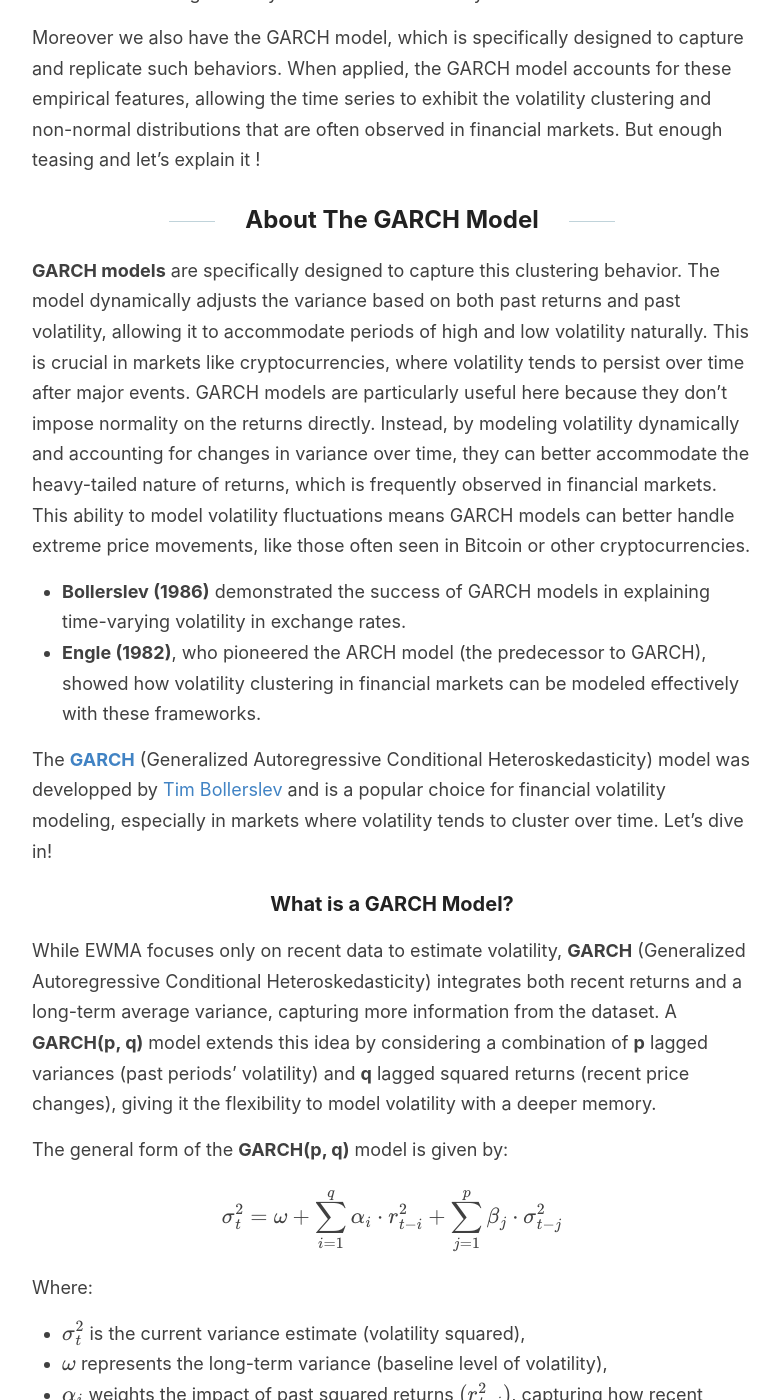
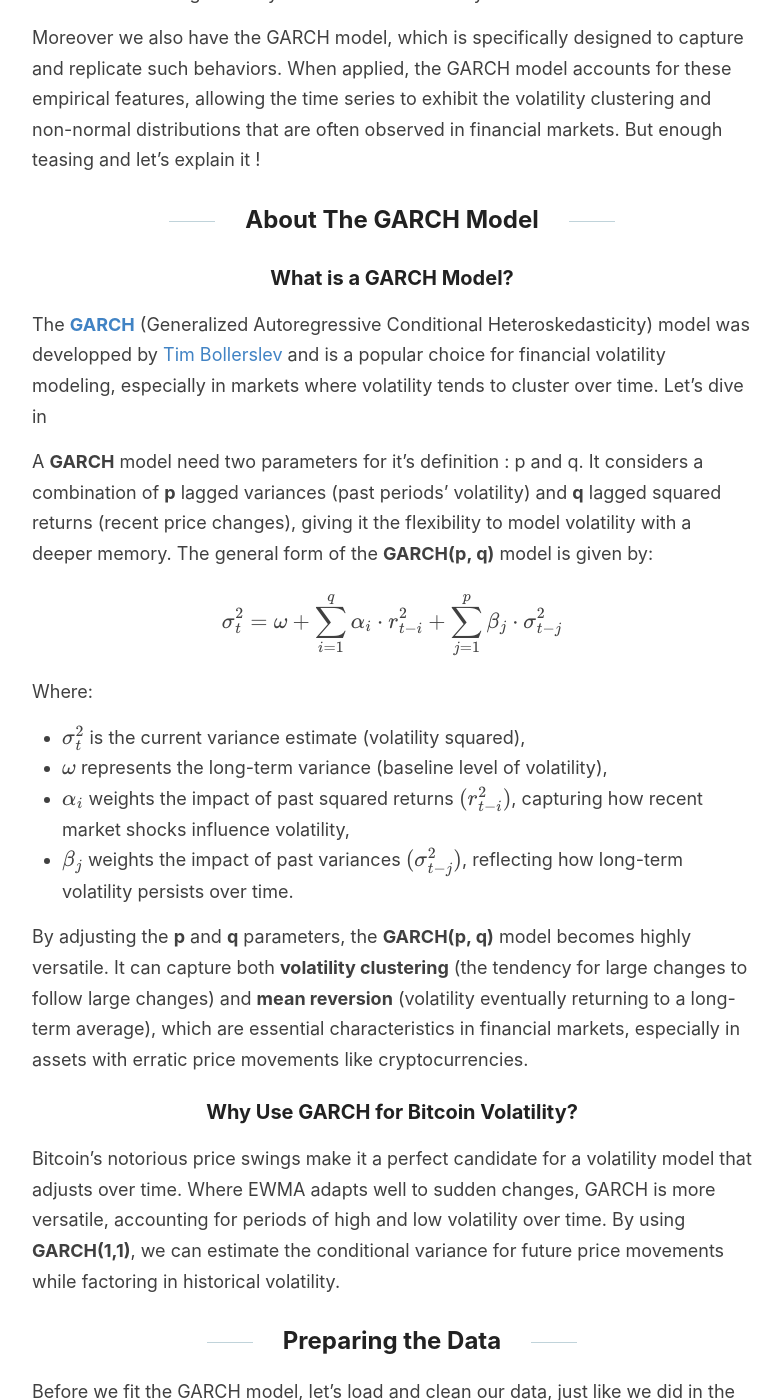
Before and after one commit to Zaltarba/blog, a Jekyll site: the page built from _posts/2024-09-23-BitcoinVolatility-2.md, in a window 1280 px wide and 1400 px high, scrolled down 1735 px. Shown: the whole window, without its empty margins (248-1031 px from the left). Built offline with Jekyll 4.4.1, drawn with Linux system fonts in a browser that asks for light colours; formulas are drawn with MathJax 3; some of the changed lines change nothing that is shown; some of the changed text lies outside the part shown.

Commit message:
Update 2024-09-23-BitcoinVolatility-2.md

````diff
--- a/_posts/2024-09-23-BitcoinVolatility-2.md
+++ b/_posts/2024-09-23-BitcoinVolatility-2.md
@@ -45,18 +45,11 @@ Moreover we also have the GARCH model, which is specifically designed to capture
 
 ## About The GARCH Model
 
-**GARCH models** are specifically designed to capture this clustering behavior. The model dynamically adjusts the variance based on both past returns and past volatility, allowing it to accommodate periods of high and low volatility naturally. This is crucial in markets like cryptocurrencies, where volatility tends to persist over time after major events. GARCH models are particularly useful here because they don’t impose normality on the returns directly. Instead, by modeling volatility dynamically and accounting for changes in variance over time, they can better accommodate the heavy-tailed nature of returns, which is frequently observed in financial markets. This ability to model volatility fluctuations means GARCH models can better handle extreme price movements, like those often seen in Bitcoin or other cryptocurrencies.
-
-- **Bollerslev (1986)** demonstrated the success of GARCH models in explaining time-varying volatility in exchange rates.
-- **Engle (1982)**, who pioneered the ARCH model (the predecessor to GARCH), showed how volatility clustering in financial markets can be modeled effectively with these frameworks.
-
-The [**GARCH**](https://en.wikipedia.org/wiki/Autoregressive_conditional_heteroskedasticity) (Generalized Autoregressive Conditional Heteroskedasticity) model was developped by [Tim Bollerslev](https://public.econ.duke.edu/~boller/Published_Papers/joe_86.pdf) and is a popular choice for financial volatility modeling, especially in markets where volatility tends to cluster over time. Let’s dive in!
-
 ### What is a GARCH Model?
 
-While EWMA focuses only on recent data to estimate volatility, **GARCH** (Generalized Autoregressive Conditional Heteroskedasticity) integrates both recent returns and a long-term average variance, capturing more information from the dataset. A **GARCH(p, q)** model extends this idea by considering a combination of **p** lagged variances (past periods’ volatility) and **q** lagged squared returns (recent price changes), giving it the flexibility to model volatility with a deeper memory.
+The [**GARCH**](https://en.wikipedia.org/wiki/Autoregressive_conditional_heteroskedasticity) (Generalized Autoregressive Conditional Heteroskedasticity) model was developped by [Tim Bollerslev](https://public.econ.duke.edu/~boller/Published_Papers/joe_86.pdf) and is a popular choice for financial volatility modeling, especially in markets where volatility tends to cluster over time. Let’s dive in
 
-The general form of the **GARCH(p, q)** model is given by:
+A **GARCH** model need two parameters for it's definition : p and q. It considers a combination of **p** lagged variances (past periods’ volatility) and **q** lagged squared returns (recent price changes), giving it the flexibility to model volatility with a deeper memory. The general form of the **GARCH(p, q)** model is given by:
 
 $$
 \sigma_t^2 = \omega + \sum_{i=1}^{q} \alpha_i \cdot r_{t-i}^2 + \sum_{j=1}^{p} \beta_j \cdot \sigma_{t-j}^2
@@ -74,9 +67,11 @@ By adjusting the **p** and **q** parameters, the **GARCH(p, q)** model becomes h
 
 Bitcoin's notorious price swings make it a perfect candidate for a volatility model that adjusts over time. Where EWMA adapts well to sudden changes, GARCH is more versatile, accounting for periods of high and low volatility over time. By using **GARCH(1,1)**, we can estimate the conditional variance for future price movements while factoring in historical volatility.
 
-### Preparing the Data
+## Preparing the Data
 
 Before we fit the GARCH model, let’s load and clean our data, just like we did in the previous post with EWMA. We’ll again use the Bitcoin data we stored in HDF5 format and ensure the dataset is free of missing values.
+
+### Loading Data from HDF5
 
 ```python
 import pandas as pd
@@ -89,9 +84,23 @@ df['log_returns'] = np.log(df['Close'] / df['Close'].shift(1))
 df.dropna(subset=['log_returns'], inplace=True)
 ```
 
+### Data Cleaning and Preprocessing
+
+### Taking a Look at the Data
+
 After calculating the log returns, we’re ready to move forward with fitting our GARCH model.
 
-### Fitting the GARCH(1,1) Model
+## Testing for ARCH effects
+
+### Auto correlation
+
+### Kurtokis
+
+## Fitting a GARCH Model
+
+### Model Selection
+
+###
 
 We’ll use Python’s `arch` package to fit the GARCH model. The **ARCH** (Autoregressive Conditional Heteroskedasticity) package is particularly useful for estimating financial volatility models like GARCH.
 
@@ -114,6 +123,7 @@ The summary output from fitting the model provides us with estimated values for
 For Bitcoin, we often observe high beta values, indicating that periods of volatility tend to last for extended periods.
 
 ### Forecasting Volatility Using GARCH
+
 Once we have fitted the model, we can use it to forecast future volatility. The **GARCH(1,1)** model allows us to generate conditional forecasts for the next few periods.
 
 ```python
@@ -125,6 +135,7 @@ print(forecasts.variance[-1:])
 The result will show us the variance forecast over the next five periods, which we can use to adjust trading strategies or risk management plans.
 
 ### Visualization
+
 Finally, let’s plot the realized volatility against the GARCH forecast for a better understanding of how well the model captures Bitcoin's volatility over time.
 
 ```python
@@ -145,6 +156,8 @@ In the next post, we’ll explore more advanced volatility models such as GARCH
 
 - **Code Repository**: [GitHub Link](https://github.com/Zaltarba/BitcoinVolatilityEstimation/tree/main)
 - **Adviced Reading**: John Hull's *Options, Futures, and Other Derivatives*
+- **Bollerslev (1986)** demonstrated the success of GARCH models in explaining time-varying volatility in exchange rates.
+- **Engle (1982)**, who pioneered the ARCH model (the predecessor to GARCH), showed how volatility clustering in financial markets can be modeled effectively with these frameworks.
 
 Feel free to check out the GitHub repository for the complete code and try experimenting with different parameters to see how they affect volatility estimates.
 
````
